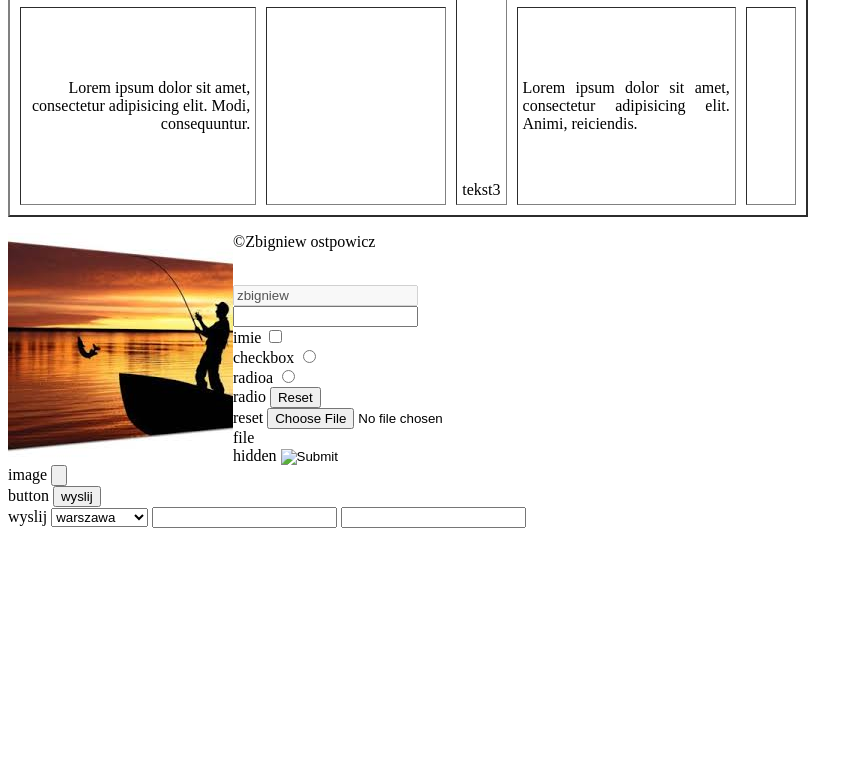
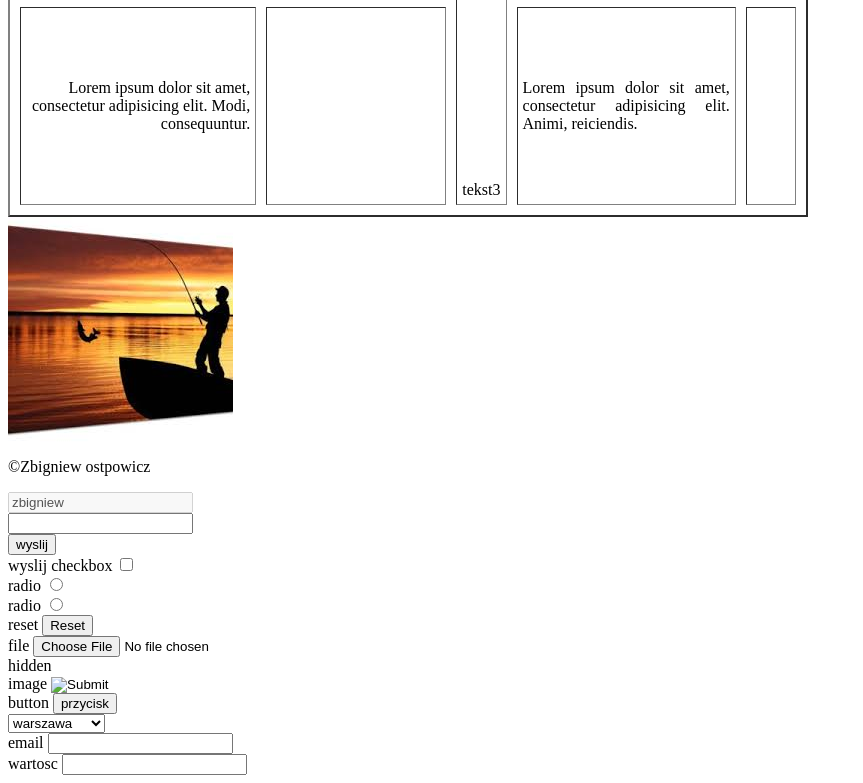
Before and after one commit to ZbigniewOstapowicz/podyplomowe, a plain HTML site: page html/lab3.html in a window 1280 px wide. Shown: the part 431-1214 px from the top of the page, without its empty margins (0-863 px from the left). Before the commit the page ends 967 px from the top, so only its background shows below. Drawn offline with Linux system fonts and the light colour scheme.

Commit message:
no message

```diff
--- a/html/lab3.html
+++ b/html/lab3.html
@@ -58,35 +58,33 @@ and open the template in the editor.
 
         </tr>
     </table>
-        <img src="image/img.jpg" alt="obraz" align="left" usemap="#mapa"/>
+    <img src="image/img.jpg" alt="obraz" align="center" usemap="#mapa" />
     <map name="mapa">
-            <area shape="rect" coords="12,23,40,30" href="https://www.wp.pl/" alt="wendkarz"/>
+        <area shape="rect" coords="56,98,96,124" href="https://www.wp.pl/" alt="wendkarz" />
         <p>&COPY;Zbigniew ostpowicz</p>
     </map>
-        <br>
+
     <form>
-            <input value="zbigniew" type="text" maxlength="3" disabled="disabled" name="imie" id="imie"/><br>
-            <input type="password" name="pass" id="pass"/><br>
-            <label for="imie">imie</label>
-
-            <input type="checkbox" name="chec" id="check"/><br>
+        <input value="zbigniew" type="text" maxlength="3" disabled="disabled" name="imie" id="imie" /><br>
+        <input type="password" name="pass" id="pass" /><br>
+        <input type="submit" value="wyslij" id="sub" /><br>
+        <label for="sub">wyslij</label>
         <label for="check">checkbox</label>
-            <input type="radio" name="rad" id="rad"/><br>
-            <label for="rad">radioa</label>
-            <input type="radio" name="rad"/><br>
+        <input type="checkbox" name="chec" id="check" /><br>
         <label for="rad">radio</label>
-            <input type="reset" name="rese" id="res"/><br>
+        <input type="radio" name="rad" id="rad" /><br>
+        <label for="rad">radio</label>
+        <input type="radio" name="rad" /><br>
         <label for="res">reset</label>
-            <input type="file" name="fil" id="fil"/><br>
+        <input type="reset" name="rese" id="res" /><br>
         <label for="fil">file</label>
-            <input type="hidden" name="hid" id="hid"/><br>
+        <input type="file" name="fil" id="fil" /><br>
         <label for="hid">hidden</label>
-            <input type="image" name="imag" id="im"/><br>
+        <input type="hidden" name="hid" id="hid" /><br>
         <label for="im">image</label>
-            <input type="button" name="butt" id="buttt"/><br>
+        <input type="image" name="imag" id="im" /><br>
         <label for="buttt">button</label>
-            <input type="submit" value="wyslij" id="sub"/><br>
-            <label for="sub">wyslij</label>
+        <input type="button" name="butt" id="buttt" value="przycisk" /><br>
         <select id="selet">
             <option value="00-000">warszawa</option>
             <option value="15-000">biaystok</option>
@@ -98,8 +96,11 @@ and open the template in the editor.
             </optgroup>
 
         </select>
-            <input type="email" required=""/>
-            <input type="number" required=""/>
+        <br>
+        <label for="emal">email</label>
+        <input for="emal" type="email" required="" /><br>
+        <label for="wart">wartosc</label>
+        <input type="number" required="" id="wart" />
     </form>
 
 </body>
```
Also changed, not shown: README.md (deleted). Lines whose indentation alone changed are shown as unchanged.
